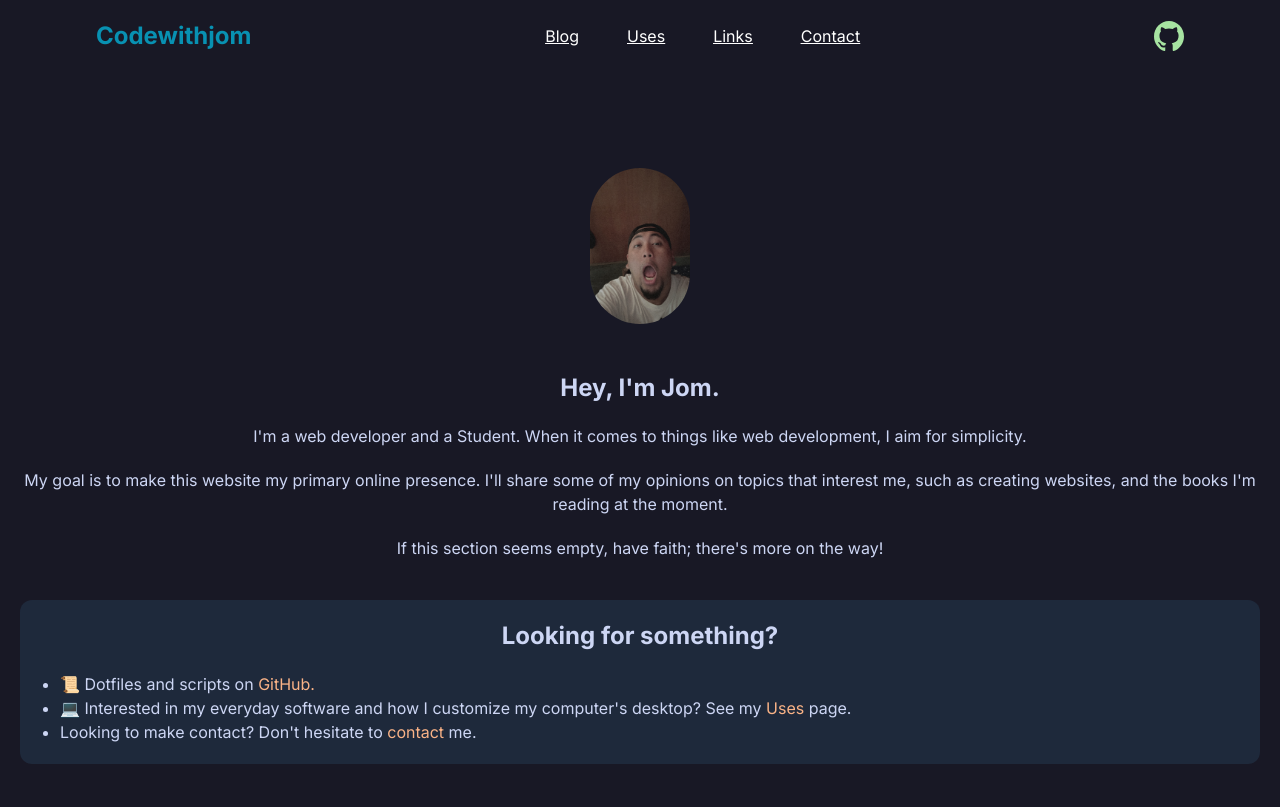
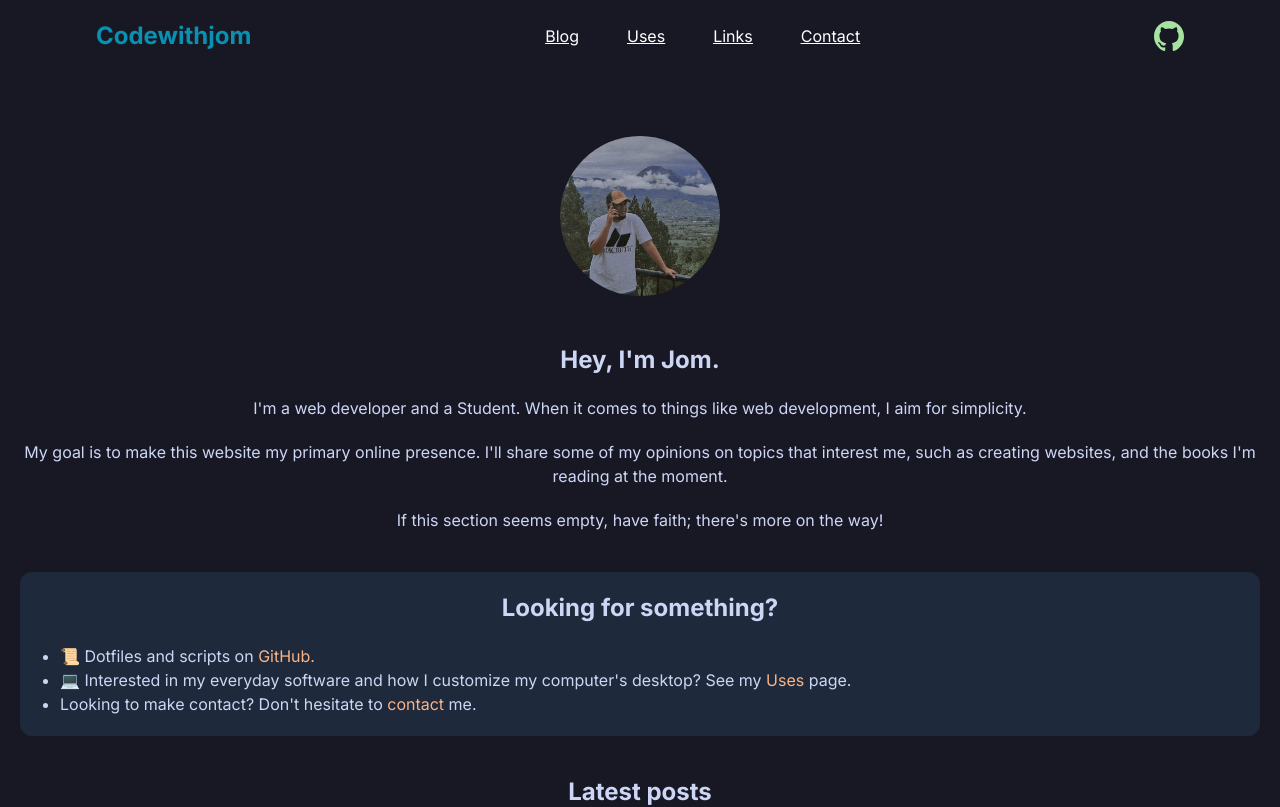
Before and after one commit to codewithjom/homepage, a Next.js app: page / in a window 1280 px wide. Shown: the top 807 px of the page. Built offline with nearby package versions, Linux system fonts and the light colour scheme.

Commit message:
fix: changing the profile.

```diff
--- a/app/components/Introduction.tsx
+++ b/app/components/Introduction.tsx
@@ -3,8 +3,8 @@ import Image from 'next/image'
 export default function Introduction() {
   return (
     <div>
-      <div className='flex justify-center mt-24 mb-12'>
-        <Image src={'/profile.png'} alt='Jom Dollesin' width={100} height={100} className='rounded-full' />
+      <div className='flex justify-center mt-16 mb-12'>
+        <Image src={'/profile.jpg'} alt='Jom Dollesin' width={160} height={160} className='rounded-full' />
       </div>
       <h1 className='text-center text-2xl font-bold my-5'>Hey, I'm Jom.</h1>
       <div className='text-center space-y-5'>
```
Also changed, not shown: public/profile.jpg (added), public/profile.png (deleted).
